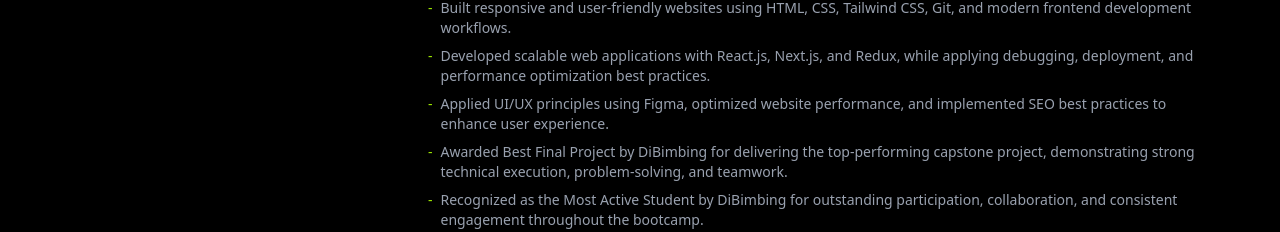
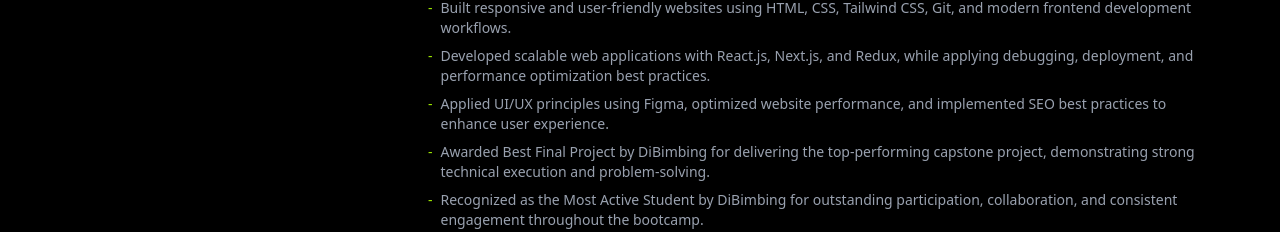
Before and after one commit to rijalammar1/Tugas-Day_35_RijalAmmar, a Next.js app: page / in a window 1280 px wide. Shown: the part 3871-4103 px from the top of the page. Built offline with nearby package versions, Linux system fonts and the light colour scheme.

Commit message:
ui: improve education section

```diff
--- a/app/data/education.ts
+++ b/app/data/education.ts
@@ -8,7 +8,7 @@ export const education = [
       "Built responsive and user-friendly websites using HTML, CSS, Tailwind CSS, Git, and modern frontend development workflows.",
       "Developed scalable web applications with React.js, Next.js, and Redux, while applying debugging, deployment, and performance optimization best practices.",
       "Applied UI/UX principles using Figma, optimized website performance, and implemented SEO best practices to enhance user experience.",
-      "Awarded Best Final Project by DiBimbing for delivering the top-performing capstone project, demonstrating strong technical execution, problem-solving, and teamwork.",
+      "Awarded Best Final Project by DiBimbing for delivering the top-performing capstone project, demonstrating strong technical execution and problem-solving.",
       "Recognized as the Most Active Student by DiBimbing for outstanding participation, collaboration, and consistent engagement throughout the bootcamp.",
     ],
   },
```
